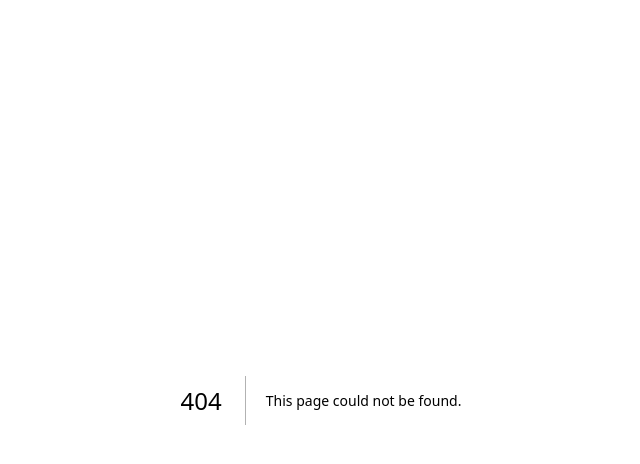
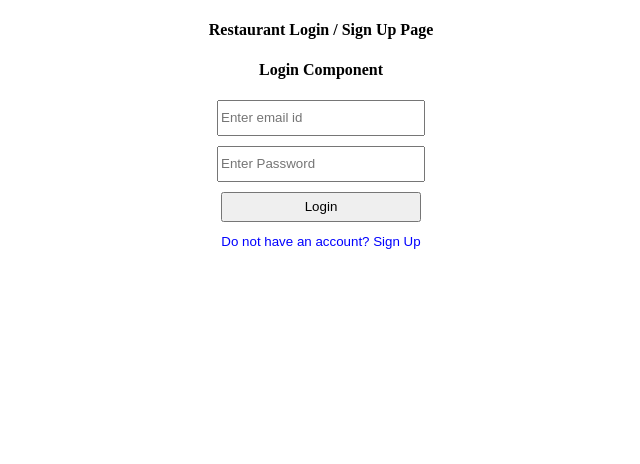
Before and after one commit to rahul-aher/Next-Js-Food-App, a Next.js app: page /restaurant in a window 1280 px wide. Before the commit this address had no page. Shown: the top 464 px of the page, without its empty margins (319-959 px from the left). Built offline with nearby package versions, Linux system fonts and the light colour scheme.

Commit message:
login & sing up
restaurant login and register ui

```diff
--- /dev/null
+++ b/src/app/_components/restaurantLogin.js
@@ -0,0 +1,17 @@
+const RestaurantLogin = () => {
+    return(
+        <>
+            <h4>Login Component</h4>
+            <div className="input-wrapper">
+                <input className="input-field" type="text" placeholder="Enter email id" />
+            </div>
+            <div className="input-wrapper">
+                <input className="input-field" type="password" placeholder="Enter Password" />
+            </div>
+            <div className="input-wrapper">
+                <button className="button">Login</button>
+            </div>
+        </>
+    )
+}
+export default RestaurantLogin;
--- /dev/null
+++ b/src/app/_components/restaurantSignUp.js
@@ -0,0 +1,32 @@
+const RestaurantSignUp = () => {
+    return(
+        <>
+            <h4>Sign Up Component</h4>
+            <div className="input-wrapper">
+                <input className="input-field" type="text" placeholder="Enter email id" />
+            </div>
+            <div className="input-wrapper">
+                <input className="input-field" type="password" placeholder="Enter Password" />
+            </div>
+            <div className="input-wrapper">
+                <input className="input-field" type="password" placeholder="Confirm Password" />
+            </div>
+            <div className="input-wrapper">
+                <input className="input-field" type="text" placeholder="Enter Restaurant Name" />
+            </div>
+            <div className="input-wrapper">
+                <input className="input-field" type="text" placeholder="Enter City" />
+            </div>
+            <div className="input-wrapper">
+                <input className="input-field" type="text" placeholder="Enter Full Address" />
+            </div>
+            <div className="input-wrapper">
+                <input className="input-field" type="text" placeholder="Enter Contact No." />
+            </div>
+            <div className="input-wrapper">
+                <button className="button">Sign Up</button>
+            </div>
+        </>
+    )
+}
+export default RestaurantSignUp;
--- a/src/app/globals.css
+++ b/src/app/globals.css
@@ -1,42 +1,20 @@
-:root {
-  --background: #ffffff;
-  --foreground: #171717;
+.container{
+    text-align: center;
 }
-
-@media (prefers-color-scheme: dark) {
-  :root {
-    --background: #0a0a0a;
-    --foreground: #ededed;
-  }
+.input-wrapper{
+    margin: 10px;
 }
-
-html,
-body {
-  max-width: 100vw;
-  overflow-x: hidden;
+.input-field{
+    width: 200px;
+    height: 30px;
 }
-
-body {
-  color: var(--foreground);
-  background: var(--background);
-  font-family: Arial, Helvetica, sans-serif;
-  -webkit-font-smoothing: antialiased;
-  -moz-osx-font-smoothing: grayscale;
+.button{
+    width: 200px;
+    height: 30px;
 }
-
-* {
-  box-sizing: border-box;
-  padding: 0;
-  margin: 0;
+.button-link{
+    color: blue;
+    background: transparent;
+    border: 0;
+    cursor: pointer;
 }
-
-a {
-  color: inherit;
-  text-decoration: none;
-}
-
-@media (prefers-color-scheme: dark) {
-  html {
-    color-scheme: dark;
-  }
-}
--- /dev/null
+++ b/src/app/restaurant/page.js
@@ -0,0 +1,26 @@
+"use client"
+import { useState } from "react";
+import RestaurantLogin from "../_components/restaurantLogin";
+import RestaurantSignUp from "../_components/restaurantSignUp";
+
+const Restaurant = () => {
+
+    const [login, setLogin] = useState(true);
+
+    return(
+            <>
+            <div className="container">
+                <h4>Restaurant Login / Sign Up Page</h4>
+                {
+                    login ? <RestaurantLogin /> : <RestaurantSignUp />
+                }
+
+                <button className="button-link" onClick={() => setLogin(!login)}>
+                    {login ? "Do not have an account? Sign Up" : "Already Have an account? Login"}
+                </button>
+            </div>
+            </>
+    );
+}
+
+export default Restaurant;
```
Also changed, not shown: src/app/page.js (+3 -56 lines).
